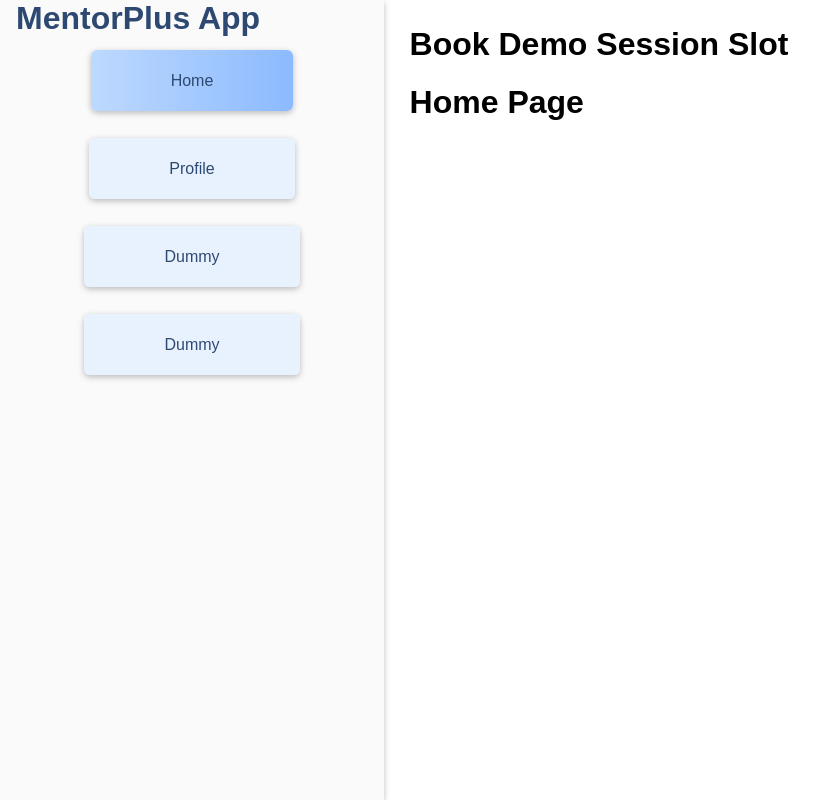
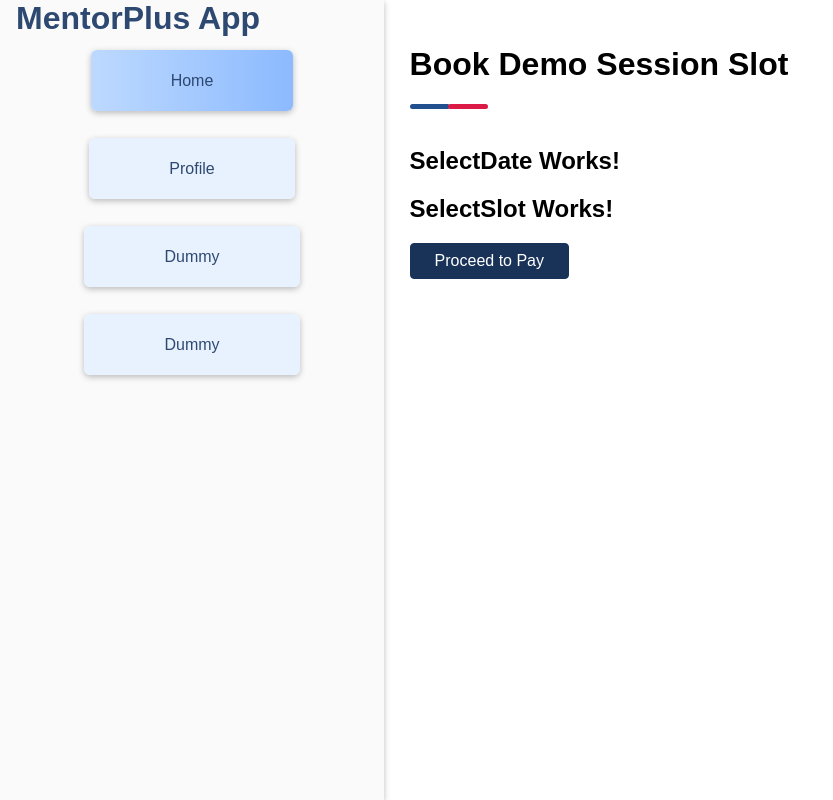
Before and after one commit to Shadab998/react-assignment, a React (Create React App) app: page / in a window 1280 px wide. Shown: the whole page, without its empty margins (0-833 px from the left). Built offline with nearby package versions, Linux system fonts and the light colour scheme.

Commit message:
HomePage + Button

```diff
--- a/src/App.js
+++ b/src/App.js
@@ -3,6 +3,7 @@ import React, { useState, useEffect }  from 'react';
 import {
   BrowserRouter as Router,
 } from 'react-router-dom';
+import HomePage from './home/pages/HomePage';
 
 import MainNavigation from './shared/components/Navigation/MainNavigation';
 
@@ -57,8 +58,10 @@ const App = () => {
     <Router>
       <MainNavigation className={className}/>
         <div className={classNameBody}>
-        <h1>Book Demo Session Slot</h1>
-        <h1>Home Page</h1>
+        <h1 style={{padding:"20px 0px 0px 0px"}}>Book Demo Session Slot</h1>
+        <div class="line"/>
+        <br/>
+        <HomePage/>
         </div>
     </Router>
 
--- /dev/null
+++ b/src/home/components/SelectDate.js
@@ -0,0 +1,7 @@
+import React from 'react';
+
+const SelectDate = () => {
+  return <h2>SelectDate Works!</h2>
+};
+
+export default SelectDate;
--- /dev/null
+++ b/src/home/components/SelectSlot.js
@@ -0,0 +1,7 @@
+import React from 'react';
+
+const SelectSlot = () => {
+  return <h2>SelectSlot Works!</h2>
+};
+
+export default SelectSlot;
--- /dev/null
+++ b/src/home/pages/HomePage.js
@@ -0,0 +1,17 @@
+import React from 'react';
+import Button from '../../shared/components/FormElements/Button';
+
+import SelectDate from '../components/SelectDate';
+import SelectSlot from '../components/SelectSlot';
+
+const HomePage = props => {
+  return (
+      <React.Fragment>
+      <SelectDate/>
+      <SelectSlot/>
+      <Button to={`/`}>Proceed to Pay</Button>
+      </React.Fragment>
+  );
+};
+
+export default HomePage;
--- a/src/index.css
+++ b/src/index.css
@@ -19,3 +19,21 @@ body {
   margin-left: 2%;
   margin-top: 5rem;
 }
+
+.line {
+  background:#224f8e;
+  position:relative;
+  height:5px;
+  width: 40px;
+  border-radius: 10px;
+}
+.line:before {
+  content:'';
+  background:#db1b45;
+  width: 40px;
+  height:5px;
+  position:absolute;
+  top:0;
+  left:38px;
+  border-radius: 10px;
+}
--- /dev/null
+++ b/src/shared/components/FormElements/Button.css
@@ -0,0 +1,61 @@
+.button {
+    font: inherit;
+    padding: 0.5rem 1.5rem;
+    border: 1px solid #193358;
+    border-radius: 4px;
+    background: #193358;
+    color: white;
+    cursor: pointer;
+    margin-right: 1rem;
+    text-decoration: none;
+    display: inline-block;
+  }
+
+  .button:focus {
+    outline: none;
+  }
+
+  .button:hover,
+  .button:active {
+    background: #dc224d;
+    border-color: #dc224d;
+  }
+
+  .button--inverse {
+    background: transparent;
+    color: #ff0055;
+  }
+
+  .button--inverse:hover,
+  .button--inverse:active {
+    color: white;
+    background: #ff0055;
+  }
+
+  .button--danger {
+    background: #193358;
+    border-color: #193358;
+  }
+
+  .button--danger:hover,
+  .button--danger:active {
+    background: #f34343;
+    border-color: #f34343;
+  }
+
+  .button:disabled,
+  .button:hover:disabled,
+  .button:active:disabled {
+    background: #ccc;
+    color: #979797;
+    border-color: #ccc;
+    cursor: not-allowed;
+  }
+
+  .button--small {
+    font-size: 0.8rem;
+  }
+
+  .button--big {
+    font-size: 1.5rem;
+  }
--- /dev/null
+++ b/src/shared/components/FormElements/Button.js
@@ -0,0 +1,43 @@
+import React from 'react';
+import { Link } from 'react-router-dom';
+
+import './Button.css';
+
+const Button = props => {
+  if (props.href) {
+    return (
+      <a
+        className={`button button--${props.size || 'default'} ${props.inverse &&
+          'button--inverse'} ${props.danger && 'button--danger'}`}
+        href={props.href}
+      >
+        {props.children}
+      </a>
+    );
+  }
+  if (props.to) {
+    return (
+      <Link
+        to={props.to}
+        exact={props.exact}
+        className={`button button--${props.size || 'default'} ${props.inverse &&
+          'button--inverse'} ${props.danger && 'button--danger'}`}
+      >
+        {props.children}
+      </Link>
+    );
+  }
+  return (
+    <button
+      className={`button button--${props.size || 'default'} ${props.inverse &&
+        'button--inverse'} ${props.danger && 'button--danger'}`}
+      type={props.type}
+      onClick={props.onClick}
+      disabled={props.disabled}
+    >
+      {props.children}
+    </button>
+  );
+};
+
+export default Button;
```
Also changed, not shown: src/home/components/SelectDate.css (added), src/home/components/SelectSlot.css (added), src/home/pages/HomePage.css (added).
